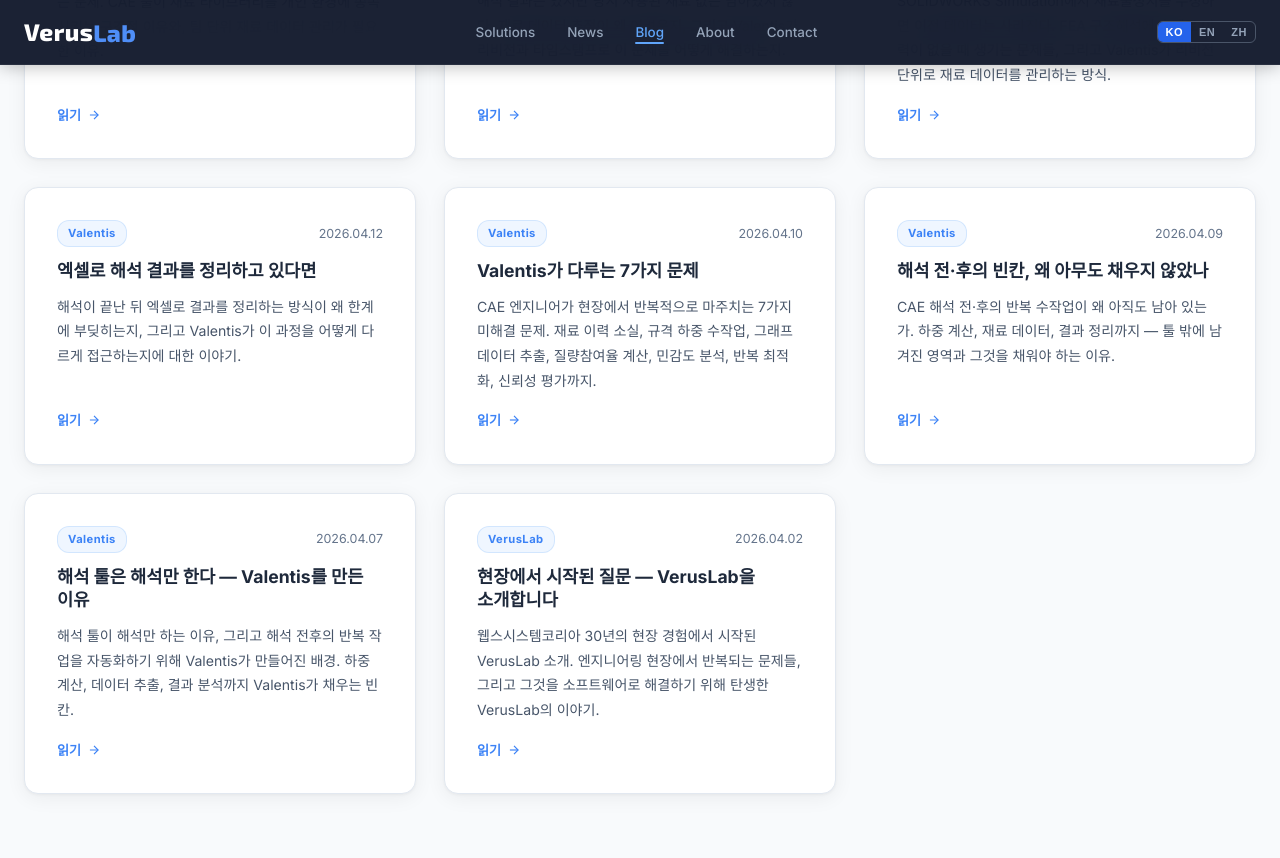
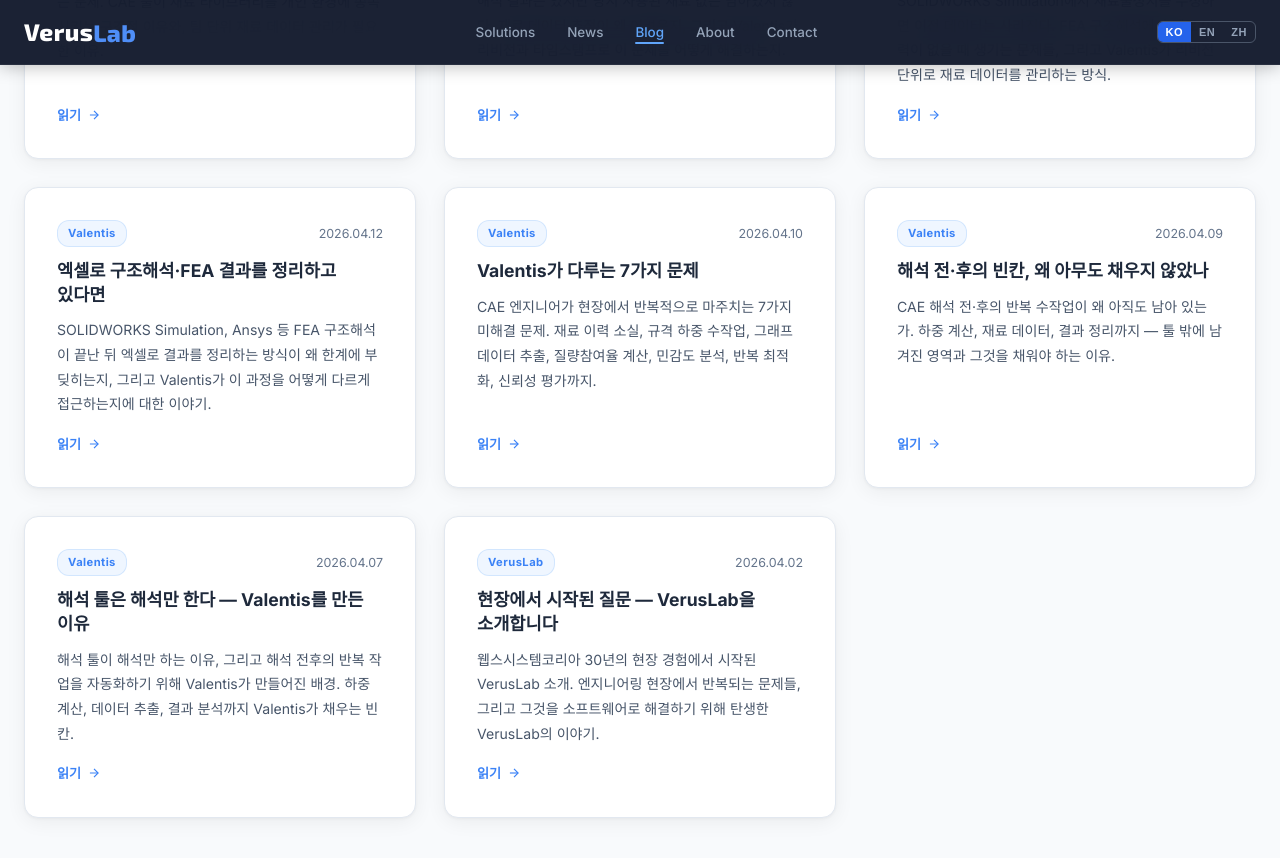
Before and after one commit to VerusLab-KR/Homepage, a Jekyll site: the page built from blog/index.html, in a window 1280 px wide and 900 px high, scrolled down 786 px. Shown: the top 858 px of the window. Built offline with Jekyll 4.4.1, drawn with Linux system fonts in a browser that asks for light colours.

Commit message:
Improve SEO keywords in excel-result-management post
Co-Authored-By: Claude Sonnet 4.6 <noreply@anthropic.com>

```diff
--- a/_posts/2026-04-12-excel-result-management.md
+++ b/_posts/2026-04-12-excel-result-management.md
@@ -1,14 +1,14 @@
 ---
 layout: post
-title: "엑셀로 해석 결과를 정리하고 있다면"
+title: "엑셀로 구조해석·FEA 결과를 정리하고 있다면"
 date: 2026-04-12
 category: Valentis
-description: "해석이 끝난 뒤 엑셀로 결과를 정리하는 방식이 왜 한계에 부딪히는지, 그리고 Valentis가 이 과정을 어떻게 다르게 접근하는지에 대한 이야기."
+description: "SOLIDWORKS Simulation, Ansys 등 FEA 구조해석이 끝난 뒤 엑셀로 결과를 정리하는 방식이 왜 한계에 부딪히는지, 그리고 Valentis가 이 과정을 어떻게 다르게 접근하는지에 대한 이야기."
 ---
 
 ## 해석이 끝난 뒤
 
-해석 실행 버튼을 누르고, 결과가 나왔다.
+SOLIDWORKS Simulation, Ansys 등 FEA 구조해석 실행 버튼을 누르고, 결과가 나왔다.
 
 그 다음에 하는 일은 대부분 비슷하다.
 
@@ -74,7 +74,7 @@ Valentis는 해석 결과 정리를 단순한 "정리"가 아니라,
 
 **해석 데이터 불러오기 (Data Transposition)**
 여러 해석 케이스의 입력값과 출력값을 하나의 테이블로 구성한다.
-SOLIDWORKS Simulation, SOLIDWORKS Flow Simulation, 일반 CSV/XLSX 형식의 결과를 그대로 불러올 수 있으며,
+SOLIDWORKS Simulation, SOLIDWORKS Flow Simulation, Ansys, Nastran 등 일반 CSV/XLSX 형식의 결과를 그대로 불러올 수 있으며,
 조건과 결과가 연결된 상태로 유지된다.
 
 **분석 및 최적화 (Analysis Intelligence)**
```
